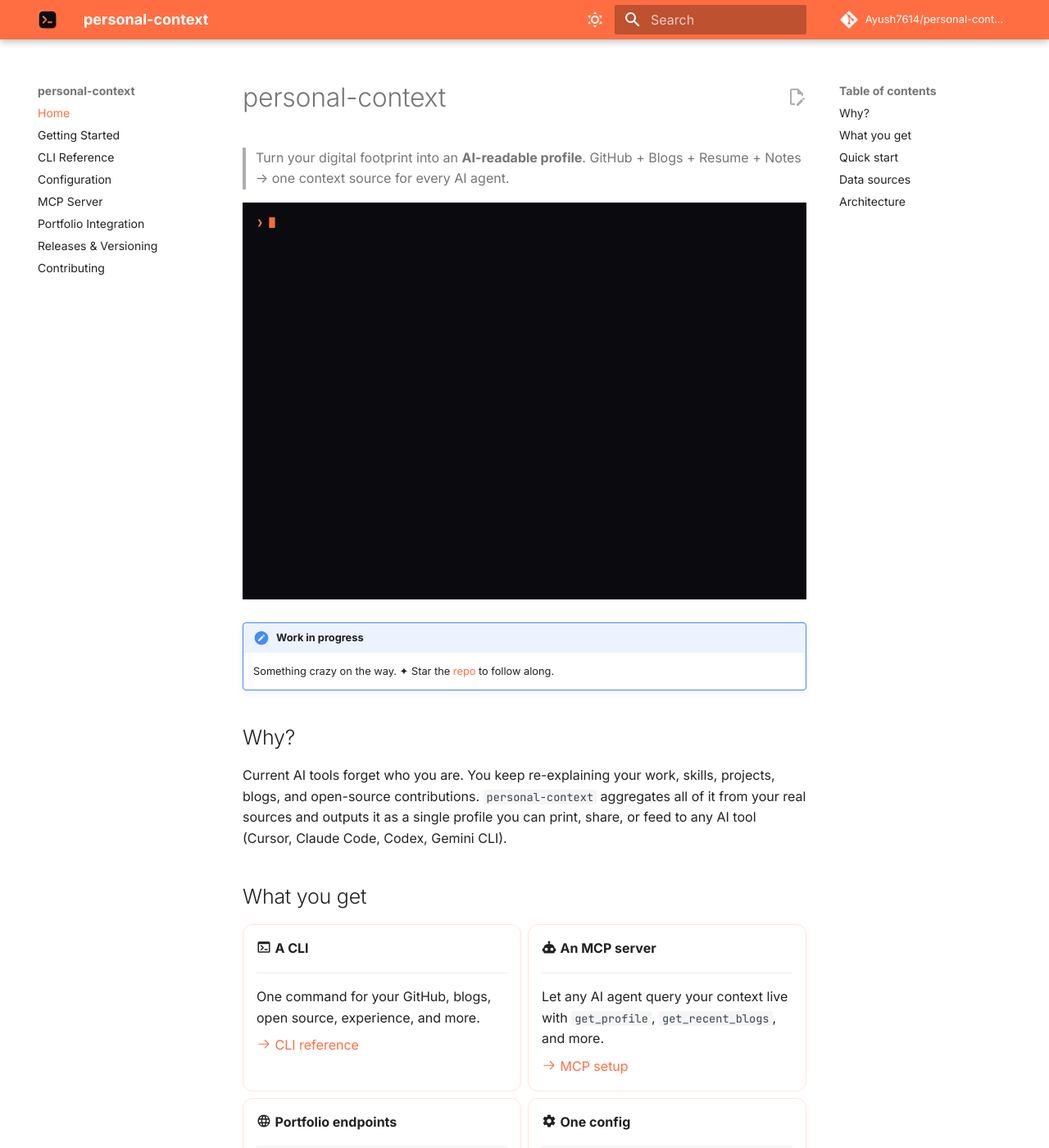
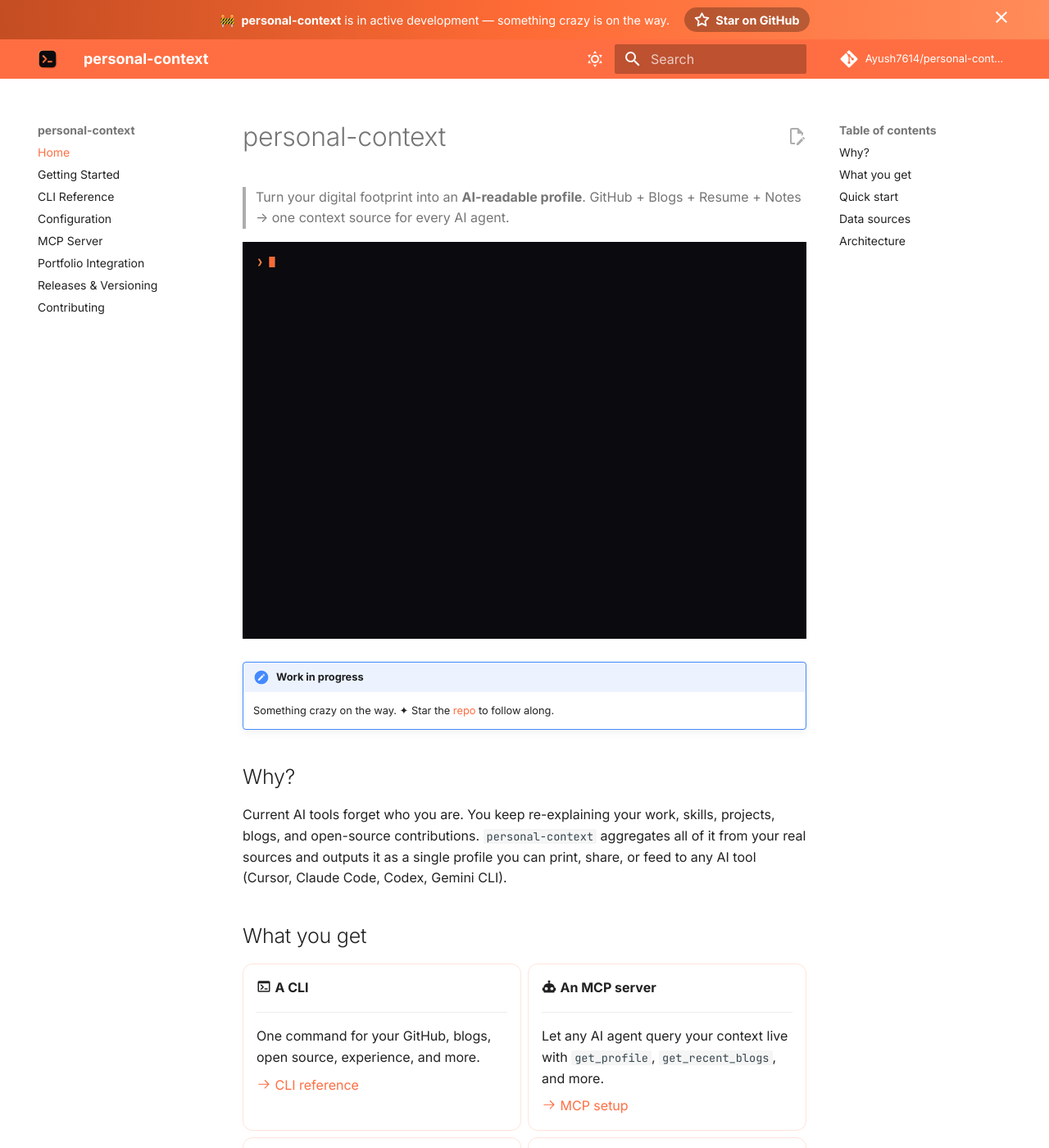
Before and after one commit to Ayush7614/personal-context, an MkDocs documentation site: the page built from docs/index.md, in a window 1280 px wide and 1400 px high. Shown: the whole window at 82% size. Built offline with MkDocs 1.6.1 and Material for MkDocs 9.7.7, drawn with Linux system fonts in a browser that asks for light colours; comment, search, counter and statistics services are not loaded.

Commit message:
feat(docs): add announcement bar with Star on GitHub button
Adds a dismissible ember-gradient announcement bar via a theme override,
with a "Star on GitHub" CTA linking to the repo.

Co-authored-by: Cursor <cursoragent@cursor.com>

```diff
--- a/docs/assets/extra.css
+++ b/docs/assets/extra.css
@@ -36,3 +36,51 @@
 .md-typeset h2 {
   letter-spacing: -0.01em;
 }
+
+/* Announcement bar with ember gradient. */
+.md-banner {
+  background: linear-gradient(90deg, #c44d22 0%, #ff6b35 50%, #ff8c5a 100%);
+  color: #fff;
+}
+.md-banner__inner {
+  margin: 0.45rem auto;
+}
+.pc-announce {
+  display: flex;
+  align-items: center;
+  justify-content: center;
+  gap: 0.9rem;
+  flex-wrap: wrap;
+  font-size: 0.72rem;
+}
+.pc-announce__text strong {
+  font-weight: 700;
+}
+.pc-announce__emoji {
+  margin-right: 0.2rem;
+}
+.pc-star {
+  display: inline-flex;
+  align-items: center;
+  gap: 0.35rem;
+  padding: 0.18rem 0.6rem;
+  border-radius: 2rem;
+  background: rgba(0, 0, 0, 0.28);
+  color: #fff !important;
+  font-weight: 600;
+  white-space: nowrap;
+  transition: background 0.2s, transform 0.2s;
+}
+.pc-star:hover {
+  background: rgba(0, 0, 0, 0.45);
+  transform: translateY(-1px);
+}
+.pc-star svg {
+  width: 0.95rem;
+  height: 0.95rem;
+  fill: currentColor;
+}
+/* The banner dismiss button should stay visible on the gradient. */
+.md-banner .md-banner__button {
+  color: #fff;
+}
--- a/mkdocs.yml
+++ b/mkdocs.yml
@@ -9,6 +9,7 @@ copyright: Copyright &copy; 2026 Ayush Kumar — MIT License
 
 theme:
   name: material
+  custom_dir: overrides
   logo: assets/logo.svg
   favicon: assets/logo.svg
   font:
@@ -30,6 +31,7 @@ theme:
         icon: material/weather-sunny
         name: Switch to dark mode
   features:
+    - announce.dismiss
     - navigation.instant
     - navigation.tracking
     - navigation.sections
--- /dev/null
+++ b/overrides/main.html
@@ -0,0 +1,20 @@
+{% extends "base.html" %}
+
+{% block announce %}
+  <div class="pc-announce">
+    <span class="pc-announce__text">
+      <span class="pc-announce__emoji">🚧</span>
+      <strong>personal-context</strong> is in active development — something crazy is on the way.
+    </span>
+    <a
+      class="pc-star"
+      href="https://github.com/Ayush7614/personal-context"
+      target="_blank"
+      rel="noopener"
+      title="Star personal-context on GitHub"
+    >
+      {% include ".icons/octicons/star-16.svg" %}
+      <span>Star on GitHub</span>
+    </a>
+  </div>
+{% endblock %}
```
